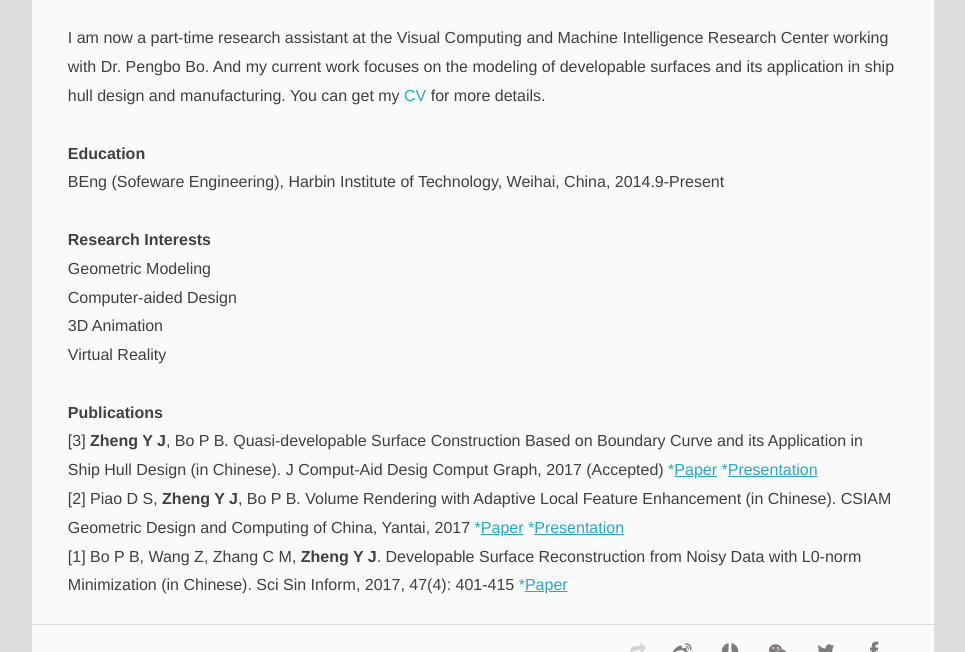
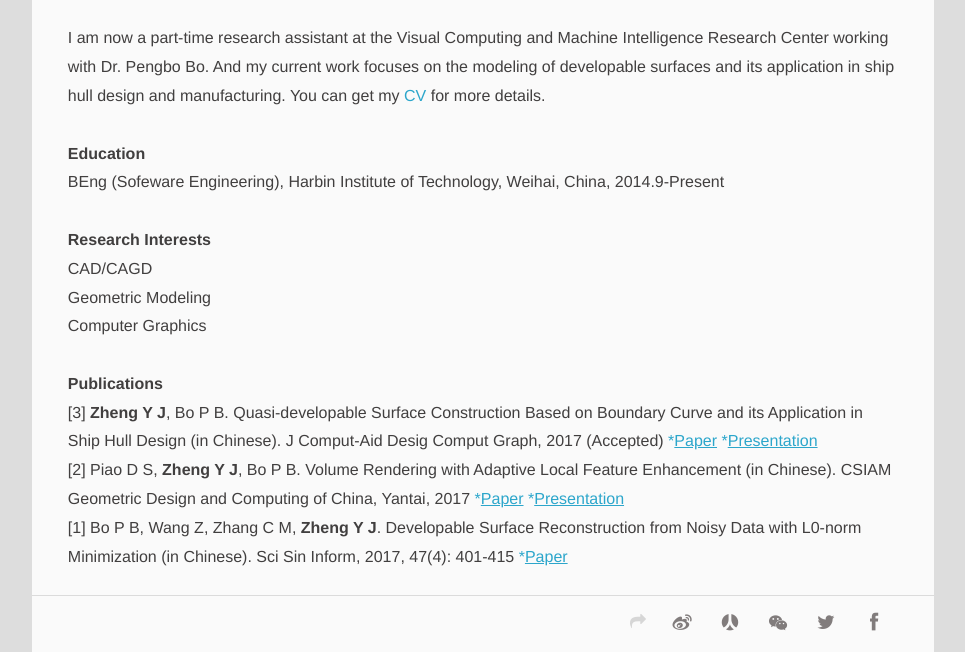
Before and after one commit to PAULYZHENG/paulyzheng.github.io, a Jekyll site: the page built from about/index.html, in a window 1280 px wide and 900 px high, scrolled down 369 px, cut to the strip 0-652 px from the top of the window. Shown: the whole strip, without its empty margins (127-1092 px from the left). Built offline with Jekyll 4.4.1, drawn with Linux system fonts in a browser that asks for light colours; comment, search, counter and statistics services are not loaded.

Commit message:
Update index.html

```diff
--- a/about/index.html
+++ b/about/index.html
@@ -13,11 +13,10 @@ BEng (Sofeware Engineering), Harbin Institute of Technology, Weihai, China, 2014
 <br/><br/>
 
 <B>Research Interests</B><br/>
+CAD/CAGD<br/>
 Geometric Modeling<br/>
-Computer-aided Design<br/>
-3D Animation<br/>
-Virtual Reality
-<br/><br/>
+Computer Graphics<br/>
+<br/>
 
 <B>Publications</B><br/>
 
```
